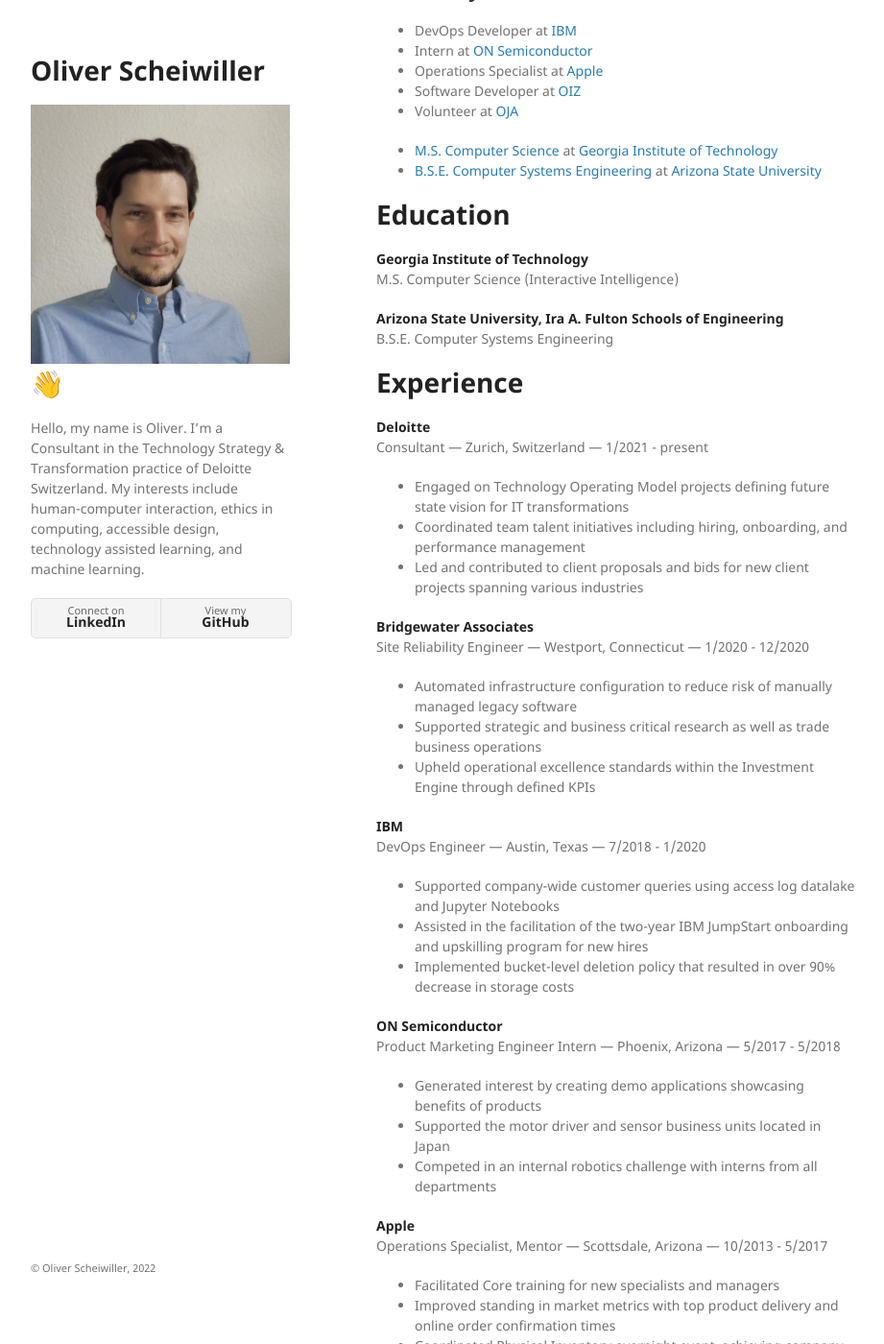
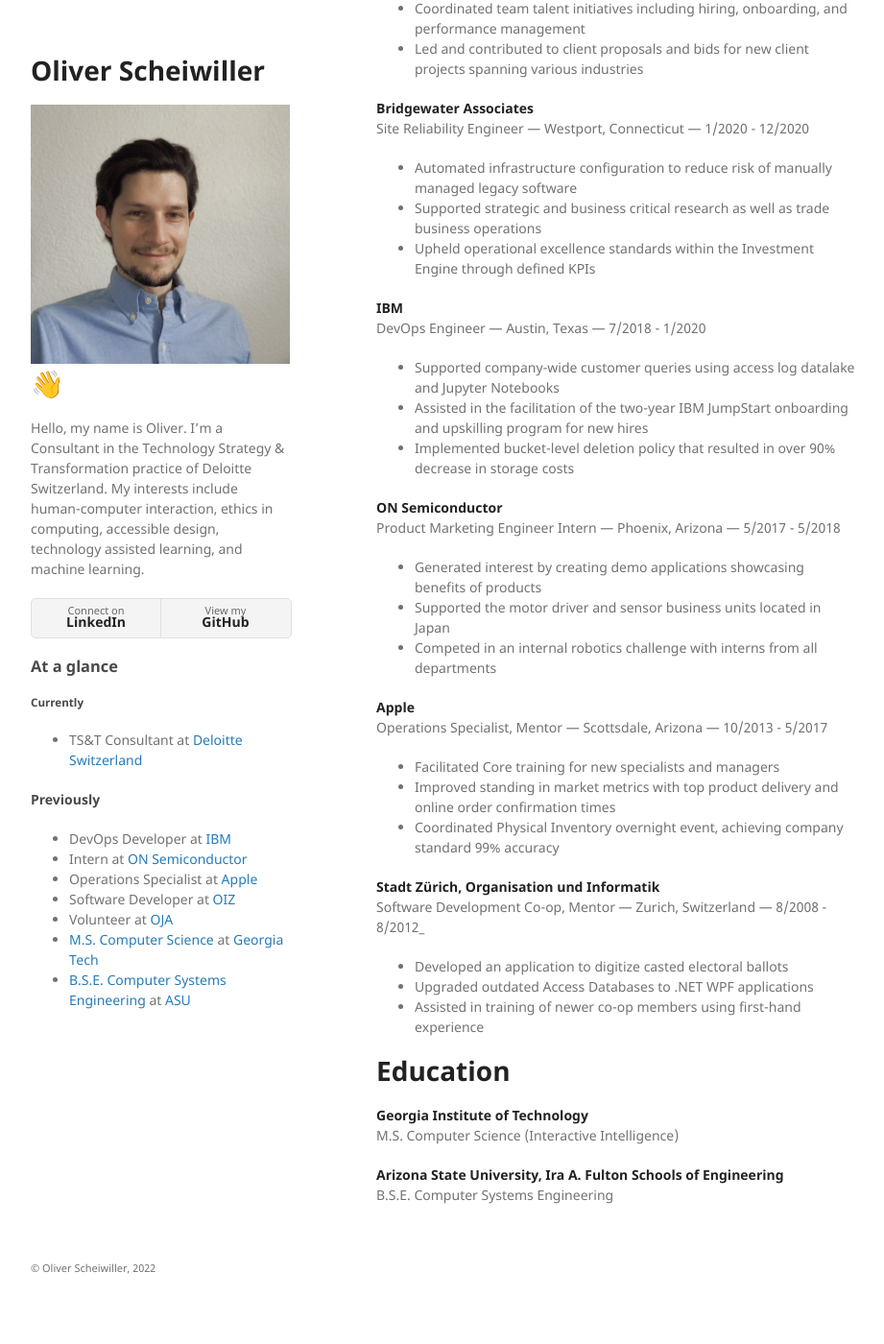
Before and after one commit to oschei/oschei.github.io, a Jekyll site: the page built from index.md, in a window 1280 px wide and 1400 px high, scrolled down 215 px. Shown: the whole window at 96% size, without its empty margins (178-1099 px from the left). Built offline with Jekyll 4.4.1, drawn with Linux system fonts in a browser that asks for light colours; nearby versions of some CDN libraries; after the commit the page ends 1540 px from its top, so only the background shows below that.

Commit message:
minor tweaks, edits

```diff
--- a/_layouts/default.html
+++ b/_layouts/default.html
@@ -21,7 +21,7 @@
 <body>
   <div class="wrapper">
     <header>
-      <h1>{{ site.title | default: site.github.repository_name }}</h1>
+      <h1>{{ site.title }}</h1>
 
       {% if site.logo %}
       <img src="{{site.logo | relative_url}}" alt="Logo" />
@@ -34,6 +34,48 @@
         <li><a href="{{ site.linkedin_url }}">Connect on <strong>LinkedIn</strong></a></li>
         <li><a href="{{ site.github_url }}">View my <strong>GitHub</strong></a></li>
       </ul>
+
+      <h3>At a glance</h3>
+      <h5>
+        Currently
+      </h5>
+      <ul>
+        <li>
+          TS&T Consultant at <a
+            href="https://www2.deloitte.com/ch/en/pages/technology/solutions/technology-strategy-and-transformation.html">Deloitte
+            Switzerland</a>
+        </li>
+      </ul>
+      <h4>
+        Previously
+      </h4>
+      <ul>
+        <li>
+          DevOps Developer at <a href="https://www.ibm.com/cloud/object-storage">IBM</a>
+        </li>
+        <li>
+          Intern at <a href="http://onsemi.com/">ON Semiconductor</a>
+        </li>
+        <li>
+          Operations Specialist at <a href="http://www.apple.com/retail/scottsdalequarter/">Apple</a>
+        </li>
+        <li>
+          Software Developer at <a href="https://www.stadt-zuerich.ch/fd/de/index/informatik_oiz.html">OIZ</a>
+        </li>
+        <li>
+          Volunteer at <a href="http://www.oja.ch/home/index.html">OJA</a>
+        </li>
+        <li>
+          <a href="https://omscs.gatech.edu/">M.S. Computer Science</a> at <a
+            href="https://engineering.asu.edu/">Georgia
+            Tech</a>
+        </li>
+        <li>
+          <a href="http://explore.engineering.asu.edu/undergraduate-degrees/computer-systems/">B.S.E. Computer
+            Systems Engineering</a> at <a href="https://engineering.asu.edu/">ASU</a>
+        </li>
+      </ul>
+
     </header>
     <section>
 
--- a/index.md
+++ b/index.md
@@ -1,28 +1,6 @@
 ---
 layout: default
 ---
-
-# At a glance
-
-## Currently
-- TS&T Consultant at [Deloitte Switzerland](https://www2.deloitte.com/ch/en/pages/technology/solutions/technology-strategy-and-transformation.html)
-
-## Previously
-- DevOps Developer at [IBM](https://www.ibm.com/cloud/object-storage)
-- Intern at [ON Semiconductor](http://onsemi.com/)
-- Operations Specialist at [Apple](http://www.apple.com/retail/scottsdalequarter/)
-- Software Developer at [OIZ](https://www.stadt-zuerich.ch/fd/de/index/das_departement/organisation/oiz.html)
-- Volunteer at [OJA](https://www.oja.ch/)
-
-- [M.S. Computer Science](https://omscs.gatech.edu/) at [Georgia Institute of Technology](https://engineering.asu.edu/)
-- [B.S.E. Computer Systems Engineering](http://explore.engineering.asu.edu/undergraduate-degrees/computer-systems/) at [Arizona State University](https://engineering.asu.edu/)
-
-# Education
-**Georgia Institute of Technology**
-M.S. Computer Science (Interactive Intelligence)
-
-**Arizona State University, Ira A. Fulton Schools of Engineering**
-B.S.E. Computer Systems Engineering
 
 # Experience
 
```
Also changed, not shown: other parts of index.md (+7 -0 lines), jekyll-theme-minimal.gemspec (added).
